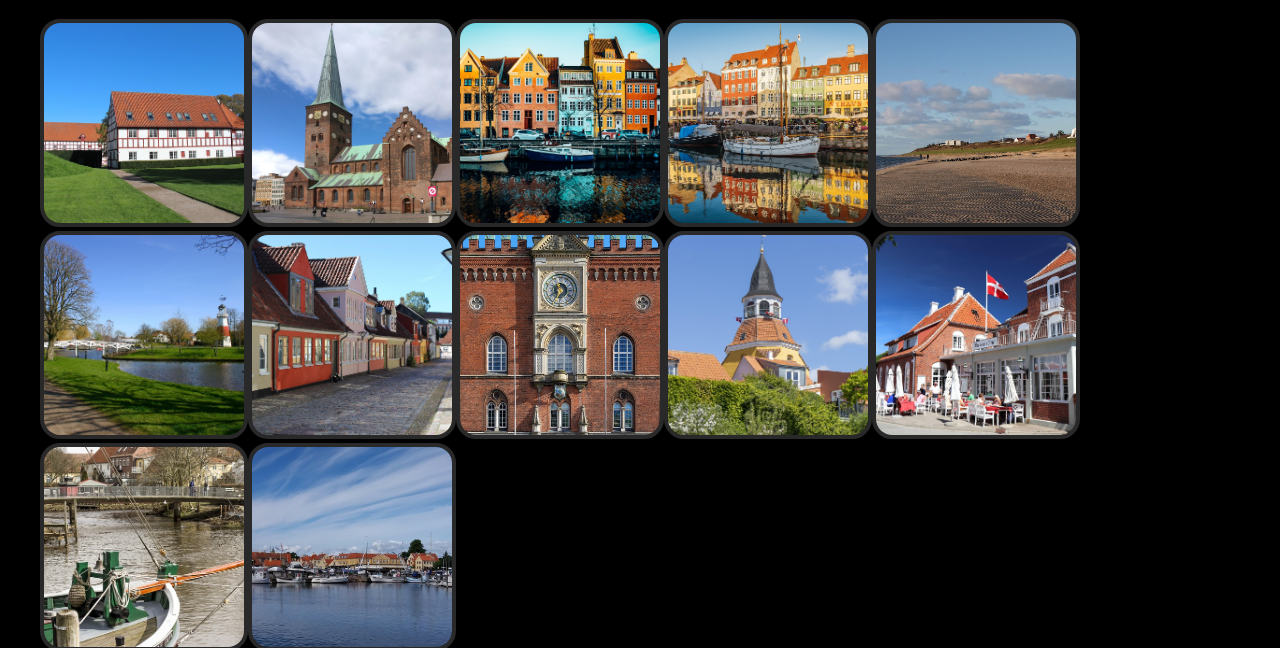
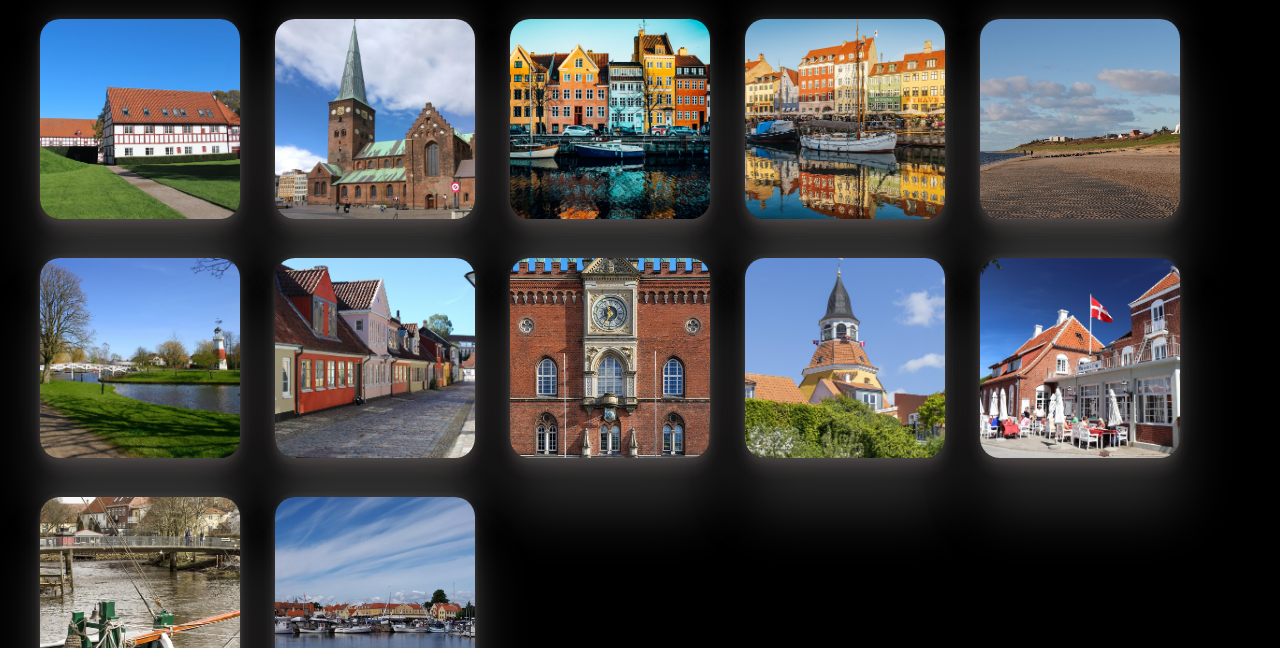
Before and after one commit to AnastasiaTsypkaykina/fotogram, a plain HTML site: page index.html in a window 1280 px wide. Shown: the part 152-800 px from the top of the page. Drawn offline with Linux system fonts and the light colour scheme.

Commit message:
edited the boxes for pictures

```diff
--- a/script.js
+++ b/script.js
@@ -27,6 +27,7 @@ const description = [
   "Ribe",
   "Skagen",
 ];
+
 function renderImages() {
   const container = document.getElementById("container");
   for (let i = 0; i < images.length; i++) {
@@ -52,6 +53,7 @@ function createDialogContent(i) {
   let dialogRef = document.getElementById("overlay-dialog");
   dialogRef.innerHTML = getImageInDialogHtml(i);
 }
+
 function createDialogNoToggle(i) {
   let dialogRef = document.getElementById("overlay-dialog");
   dialogRef.innerHTML = getImageInDialogHtml(i);
--- a/style.css
+++ b/style.css
@@ -42,12 +42,14 @@ header {
   width: 100%;
 }
 .photos {
-  border: 4px solid rgb(42, 41, 41);
+  box-shadow: rgba(166, 164, 164, 0.25) 0px 54px 55px, rgba(212, 210, 210, 0.12) 0px -12px 30px, rgba(154, 136, 136, 0.12) 0px 4px 6px, rgba(174, 148, 148, 0.17) 0px 12px 13px, rgba(199, 185, 185, 0.09) 0px -3px 5px;;
   object-fit: cover;
   width: 200px;
   height: 200px;
   background: center;
   border-radius: 20px;
+  margin-right: 35px;
+  margin-bottom: 35px;
 }
 .photo-container {
   align-items: center;
```
